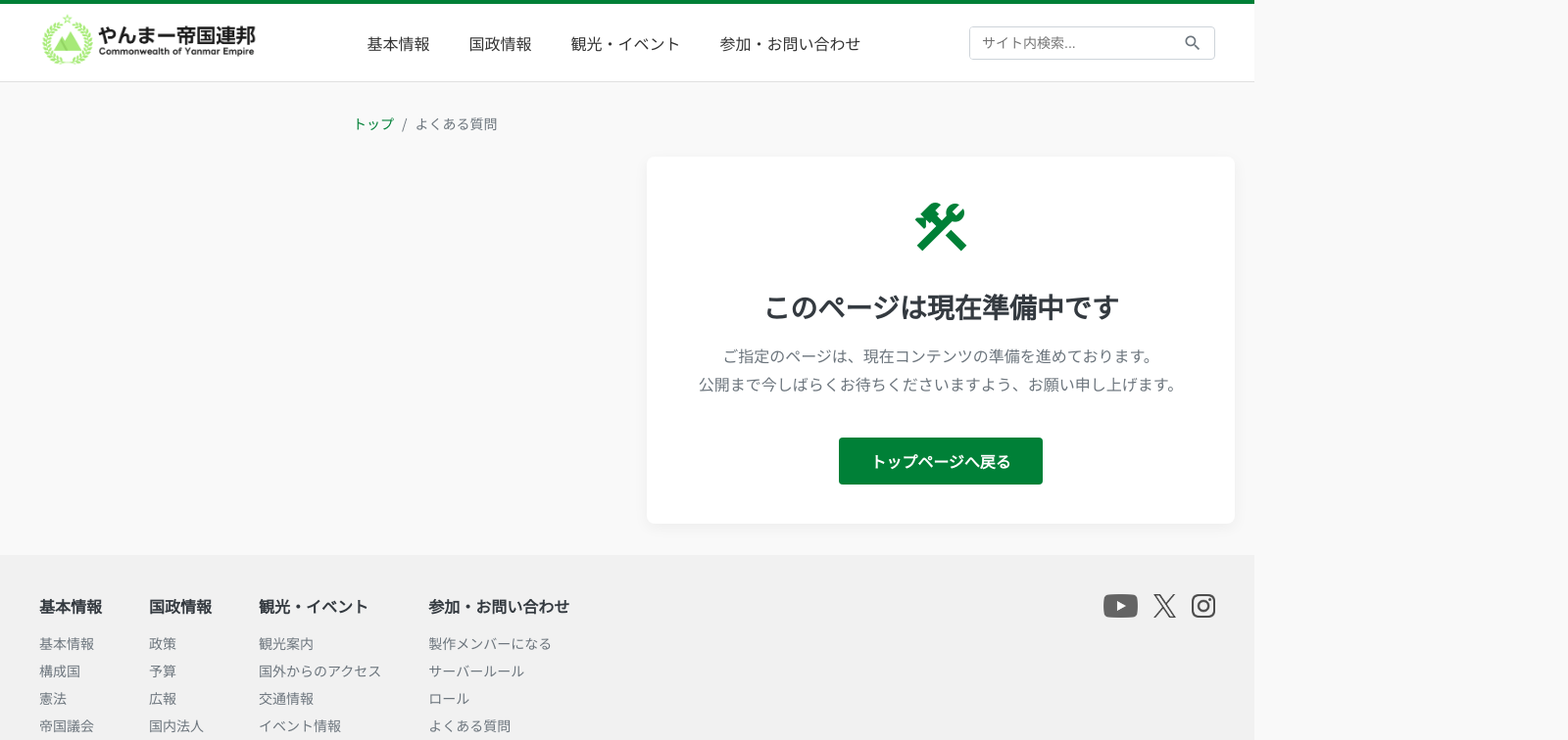
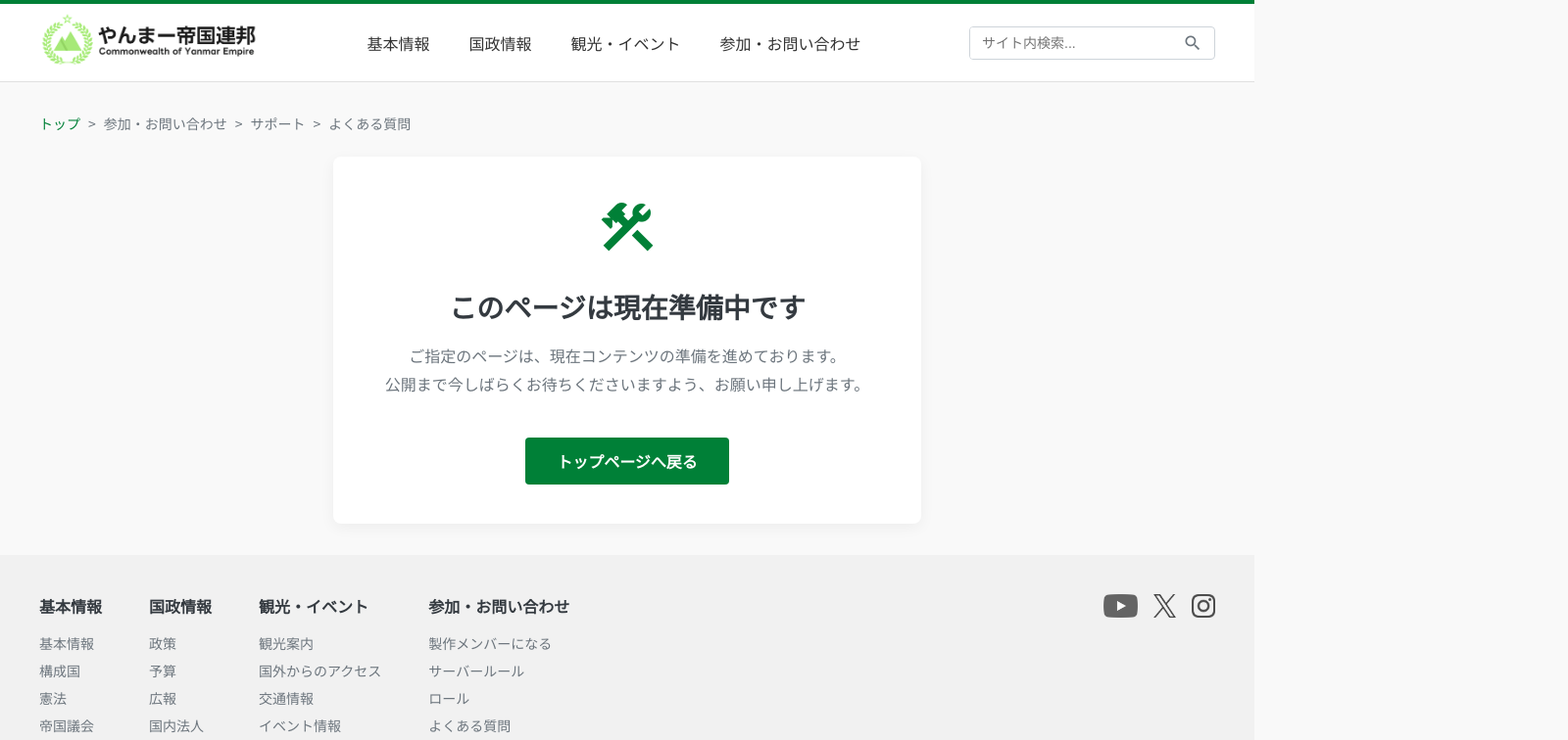
Before and after one commit to yama9832/cye_website, a Vue app: page /faq in a window 1280 px wide. Shown: the top 756 px of the page at 98% size, 1600 px wide, since content can reach past the window. Built offline with nearby package versions, Linux system fonts and the light colour scheme.

Commit message:
戻るボタン実装

```diff
--- a/src/components/AppBreadcrumb.vue
+++ b/src/components/AppBreadcrumb.vue
@@ -1,18 +1,19 @@
 <template>
-  <nav v-if="breadcrumbs.length > 1" aria-label="breadcrumb" class="breadcrumb-container">
+  <nav v-if="breadcrumbs.length > 0" aria-label="breadcrumb" class="breadcrumb-container">
     <ol class="breadcrumb-list">
       <li
         v-for="(crumb, index) in breadcrumbs"
         :key="index"
         class="breadcrumb-item"
-        :class="{ 'active': index === breadcrumbs.length - 1 }"
       >
-        <router-link v-if="index < breadcrumbs.length - 1" :to="crumb.to">
-          {{ crumb.text }}
-        </router-link>
-        <span v-else>
-          {{ crumb.text }}
-        </span>
+        <!-- 最後の項目は現在のページなのでリンクにしない -->
+        <span v-if="index === breadcrumbs.length - 1">{{ crumb.text }}</span>
+
+        <!-- 'to'プロパティがあればリンクにする（主にトップページ用） -->
+        <router-link v-else-if="crumb.to" :to="crumb.to">{{ crumb.text }}</router-link>
+
+        <!-- 'to'がなければただのテキスト（階層カテゴリ用） -->
+        <span v-else>{{ crumb.text }}</span>
       </li>
     </ol>
   </nav>
@@ -23,16 +24,16 @@ export default {
   name: 'AppBreadcrumb',
   computed: {
     breadcrumbs() {
-      const crumbs = [];
+      // ルートのmeta情報に breadcrumb がなければ何も表示しない
+      if (!this.$route.meta.breadcrumb || this.$route.meta.breadcrumb.length === 0) {
+        return [];
+      }
 
-      crumbs.push({ text: 'トップ', to: '/' });
+      // 先頭に「トップ」を追加
+      const crumbs = [{ text: 'トップ', to: '/' }];
 
-      if (this.$route.meta.breadcrumb) {
-        crumbs.push({
-          text: this.$route.meta.breadcrumb,
-          to: this.$route.fullPath,
-        });
-      }
+      // ルーターで定義したパンくずリストを追加
+      crumbs.push(...this.$route.meta.breadcrumb);
 
       return crumbs;
     },
@@ -59,11 +60,13 @@ export default {
 .breadcrumb-item a:hover {
   text-decoration: underline;
 }
-.breadcrumb-item.active {
+/* クリックできないテキストの色 */
+.breadcrumb-item span {
   color: #6c757d;
 }
+/* 区切り文字 */
 .breadcrumb-item + .breadcrumb-item::before {
-  content: '/';
+  content: '>';
   display: inline-block;
   padding: 0 0.5rem;
   color: #6c757d;
--- a/src/router/index.js
+++ b/src/router/index.js
@@ -13,6 +13,7 @@ const routes = [
       fullTitle: 'やんまー帝国連邦公式サイト',
       description: 'Minecraftの架空国家プロジェクト「やんまー帝国連邦」の公式サイトです。国の情報、参加方法、サーバールールなどを掲載しています。',
       keywords: 'やんまー帝国連邦,マイクラ,Minecraft,架空国家,国家運営,都市国家'
+      // breadcrumb はトップページなので不要
     }
   },
   {
@@ -20,7 +21,7 @@ const routes = [
     name: 'search',
     component: () => import(/* webpackChunkName: "search" */ '../views/SearchView.vue'),
     meta: {
-      breadcrumb: '検索結果',
+      breadcrumb: [{ text: '検索結果' }],
       title: 'サイト内検索',
       description: 'サイト内のコンテンツを検索します。',
       keywords: '検索'
@@ -32,7 +33,7 @@ const routes = [
     name: 'about',
     component: () => import(/* webpackChunkName: "about" */ '../views/AboutView.vue'),
     meta: {
-      breadcrumb: '基本情報',
+      breadcrumb: [{ text: '基本情報' }],
       title: '基本情報',
       description: 'やんまー帝国連邦の国家概要、歴史、政治体制、構成国などの基本情報を紹介します。',
       keywords: '基本情報,国家概要,歴史,政治,行政,構成国'
@@ -43,7 +44,7 @@ const routes = [
     name: 'diet',
     component: () => import(/* webpackChunkName: "diet" */ '../views/DietView.vue'),
     meta: {
-      breadcrumb: '帝国議会',
+      breadcrumb: [{ text: '基本情報' }, { text: '国の組織' }, { text: '帝国議会' }],
       title: '帝国議会',
       description: 'やんまー帝国連邦の立法府、帝国議会の構成や役割について解説します。上院・下院の議席情報も掲載。',
       keywords: '帝国議会,上院,下院,議席,政党,立法府'
@@ -54,7 +55,7 @@ const routes = [
     name: 'ministries',
     component: () => import(/* webpackChunkName: "ministries" */ '../views/MinistriesView.vue'),
     meta: {
-    breadcrumb: '府省庁',
+      breadcrumb: [{ text: '基本情報' }, { text: '国の組織' }, { text: '府省庁' }],
       title: '府省庁',
       description: 'やんまー帝国連邦の行政を担う各府省庁の役割と組織について紹介します。',
       keywords: '府省庁,行政,内閣,省庁,やんまー帝国連邦'
@@ -66,7 +67,7 @@ const routes = [
     name: 'corporations',
     component: () => import(/* webpackChunkName: "corporations" */ '../views/CorporationsView.vue'),
     meta: {
-    breadcrumb: '国内法人',
+      breadcrumb: [{ text: '国政情報' }, { text: '各種一覧' }, { text: '国内法人' }],
       title: '国内法人一覧',
       description: 'やんまー帝国連邦で活動する主要な法人、団体を紹介します。政府組織から民間企業、学校法人まで多岐にわたる組織をご覧いただけます。',
       keywords: '法人,企業,団体,やんまー帝国連邦,政府組織,株式会社'
@@ -78,7 +79,7 @@ const routes = [
     name: 'events',
     component: () => import(/* webpackChunkName: "events" */ '../views/EventsView.vue'),
     meta: {
-    breadcrumb: 'イベント情報',
+      breadcrumb: [{ text: '観光・イベント' }, { text: 'イベント' }, { text: 'イベント情報' }],
       title: 'イベント情報',
       description: 'やんまー帝国連邦で開催されるイベント情報をお知らせします。建築大会や季節のお祭りなど、様々な催しをチェックできます。',
       keywords: 'イベント,祭り,大会,やんまー帝国連邦,建築'
@@ -90,7 +91,7 @@ const routes = [
     name: 'join',
     component: () => import(/* webpackChunkName: "join" */ '../views/JoinView.vue'),
     meta: {
-      breadcrumb: '製作メンバーになる',
+      breadcrumb: [{ text: '参加・お問い合わせ' }, { text: '連邦に参加' }, { text: '製作メンバーになる' }],
       title: '製作メンバーになる',
       description: 'Minecraftのワールド製作に参加するメンバーを募集しています。参加資格や参加までの流れ、注意事項を記載しています。',
       keywords: 'メンバー募集,参加,Discord,Minecraft,建築,製作'
@@ -101,7 +102,7 @@ const routes = [
     name: 'rules',
     component: () => import(/* webpackChunkName: "rules" */ '../views/RulesView.vue'),
     meta: {
-      breadcrumb: 'サーバールール',
+      breadcrumb: [{ text: '参加・お問い合わせ' }, { text: '連邦に参加' }, { text: 'サーバールール' }],
       title: 'サーバールール',
       description: 'サーバー参加者全員が遵守すべきルールです。基本事項、禁止事項、違反時の対応などを定めています。',
       keywords: 'ルール,規則,禁止事項,個人情報,著作権'
@@ -112,7 +113,7 @@ const routes = [
     name: 'roles',
     component: () => import(/* webpackChunkName: "roles" */ '../views/RolesView.vue'),
     meta: {
-      breadcrumb: 'ロール',
+      breadcrumb: [{ text: '参加・お問い合わせ' }, { text: '連邦に参加' }, { text: 'ロール' }],
       title: 'ロール',
       description: 'サーバー内での役職（ロール）と権限、昇格条件について解説します。運営部や広報部などの製作委員会についても紹介。',
       keywords: 'ロール,役職,権限,昇格,運営,広報'
@@ -123,7 +124,7 @@ const routes = [
     name: 'contact',
     component: () => import(/* webpackChunkName: "contact" */ '../views/ContactView.vue'),
     meta: {
-      breadcrumb: 'お問い合わせ',
+      breadcrumb: [{ text: '参加・お問い合わせ' }, { text: 'サポート' }, { text: 'お問い合わせ' }],
       title: 'お問い合わせ',
       description: 'やんまー帝国連邦へのお問い合わせはこちらから。公式Discordサーバーの専用チャンネルをご案内します。',
       keywords: 'お問い合わせ,連絡,質問,Discord'
@@ -135,7 +136,7 @@ const routes = [
     name: 'disclaimer',
     component: () => import(/* webpackChunkName: "disclaimer" */ '../views/DisclaimerView.vue'),
     meta: {
-      breadcrumb: '免責事項',
+      breadcrumb: [{ text: '免責事項' }],
       title: '免責事項',
       description: '当サイトの免責事項です。サイトの情報の正確性、著作権、引用について記載しています。',
       keywords: '免責事項,著作権,引用'
@@ -146,7 +147,7 @@ const routes = [
     name: 'privacy',
     component: () => import(/* webpackChunkName: "privacy" */ '../views/PrivacyView.vue'),
     meta: {
-      breadcrumb: '個人情報保護方針',
+      breadcrumb: [{ text: '個人情報保護方針' }],
       title: '個人情報保護方針',
       description: '当サイトのプライバシーポリシーです。個人情報の取得方法、利用目的、管理方法について定めています。',
       keywords: 'プライバシーポリシー,個人情報保護方針,個人情報,Cookie'
@@ -154,16 +155,17 @@ const routes = [
   },
 
   // --- ここから下はすべて準備中ページ ---
-  { path: '/nations', name: 'nations', component: UnderConstruction, meta: { breadcrumb: '構成国' } },
-  { path: '/constitution', name: 'constitution', component: UnderConstruction, meta: { breadcrumb: '憲法' } },
-  { path: '/government/courts', name: 'courts', component: UnderConstruction, meta: { breadcrumb: '裁判所' } },
-  { path: '/politics/policy', name: 'policy', component: UnderConstruction, meta: { breadcrumb: '政策' } },
-  { path: '/politics/budget', name: 'budget', component: UnderConstruction, meta: { breadcrumb: '予算' } },
-  { path: '/politics/pr', name: 'pr', component: UnderConstruction, meta: { breadcrumb: '広報' } },
-  { path: '/tourism/guide', name: 'tourism-guide', component: UnderConstruction, meta: { breadcrumb: '観光案内' } },
-  { path: '/tourism/access', name: 'tourism-access', component: UnderConstruction, meta: { breadcrumb: '国外からのアクセス' } },
-  { path: '/tourism/transport', name: 'transport', component: UnderConstruction, meta: { breadcrumb: '交通情報' } },
-  { path: '/faq', name: 'faq', component: UnderConstruction, meta: { breadcrumb: 'よくある質問' } },
+  // 各準備中ページにも breadcrumb を設定
+  { path: '/nations', name: 'nations', component: UnderConstruction, meta: { breadcrumb: [{ text: '基本情報' }, {text: '構成国' }] } },
+  { path: '/constitution', name: 'constitution', component: UnderConstruction, meta: { breadcrumb: [{ text: '基本情報' }, { text: '憲法' }] } },
+  { path: '/government/courts', name: 'courts', component: UnderConstruction, meta: { breadcrumb: [{ text: '基本情報' }, { text: '国の組織' }, { text: '裁判所' }] } },
+  { path: '/politics/policy', name: 'policy', component: UnderConstruction, meta: { breadcrumb: [{ text: '国政情報' }, { text: '政策・広報' }, { text: '政策' }] } },
+  { path: '/politics/budget', name: 'budget', component: UnderConstruction, meta: { breadcrumb: [{ text: '国政情報' }, { text: '政策・広報' }, { text: '予算' }] } },
+  { path: '/politics/pr', name: 'pr', component: UnderConstruction, meta: { breadcrumb: [{ text: '国政情報' }, { text: '政策・広報' }, { text: '広報' }] } },
+  { path: '/tourism/guide', name: 'tourism-guide', component: UnderConstruction, meta: { breadcrumb: [{ text: '観光・イベント' }, { text: '観光案内' }, { text: '観光案内' }] } },
+  { path: '/tourism/access', name: 'tourism-access', component: UnderConstruction, meta: { breadcrumb: [{ text: '観光・イベント' }, { text: '観光案内' }, { text: '国外からのアクセス' }] } },
+  { path: '/tourism/transport', name: 'transport', component: UnderConstruction, meta: { breadcrumb: [{ text: '観光・イベント' }, { text: '観光案内' }, { text: '交通情報' }] } },
+  { path: '/faq', name: 'faq', component: UnderConstruction, meta: { breadcrumb: [{ text: '参加・お問い合わせ' }, { text: 'サポート' }, { text: 'よくある質問' }] } },
 ]
 
 const router = createRouter({
--- a/src/views/AboutView.vue
+++ b/src/views/AboutView.vue
@@ -334,7 +334,7 @@ export default {
 .image-placeholder {
   width: 100%;
   border: 2px dashed #ced4da;
-  background-color: #f8f9fa;
+  background-color: #ffffff;
   border-radius: 8px;
   padding: 1rem;
   box-sizing: border-box;
--- a/src/views/DietView.vue
+++ b/src/views/DietView.vue
@@ -228,7 +228,7 @@ export default {
 .chart-container img {
   width: 100%;
   border-radius: 8px;
-  background-color: #f8f9fa;
+  background-color: #ffffff;
   border: 2px dashed #ced4da; /* 枠線を点線に変更 */
   padding: 1rem; /* 画像と枠線の間に余白を追加 */
   box-sizing: border-box; /* paddingをwidth/heightに含める */
--- a/src/views/MinistriesView.vue
+++ b/src/views/MinistriesView.vue
@@ -186,7 +186,7 @@ export default {
 .image-placeholder {
   width: 100%;
   border: 2px dashed #ced4da;
-  background-color: #f8f9fa;
+  background-color: #ffffff;
   border-radius: 8px;
   padding: 1rem;
   box-sizing: border-box;
--- a/src/views/SearchView.vue
+++ b/src/views/SearchView.vue
@@ -59,13 +59,6 @@ export default {
 </script>
 
 <style scoped>
-.page-content-wrapper {
-  margin-left: 25%;
-  margin-right: 25%;
-  padding: 2rem 2.5rem;
-  box-sizing: border-box;
-}
-
 .search-header {
   margin-bottom: 2rem;
   border-bottom: 2px solid #008037;
--- a/src/views/UnderConstruction.vue
+++ b/src/views/UnderConstruction.vue
@@ -28,16 +28,6 @@ export default {
 </script>
 
 <style scoped>
-.page-content-wrapper {
-  margin-left: 25%;
-  margin-right: 25%;
-  padding: 2rem 2.5rem;
-  box-sizing: border-box;
-  display: flex;
-  flex-direction: column;
-  flex-grow: 1;
-}
-
 .content-box {
   background-color: #ffffff;
   padding: 2.5rem 3rem;
```
Also changed, not shown: src/App.vue (+7 -3 lines), src/components/ScrollToTop.vue (added, +79 -0 lines), 1 other file (tests, documents, lock files or other folders). Lines whose indentation alone changed are shown as unchanged.
